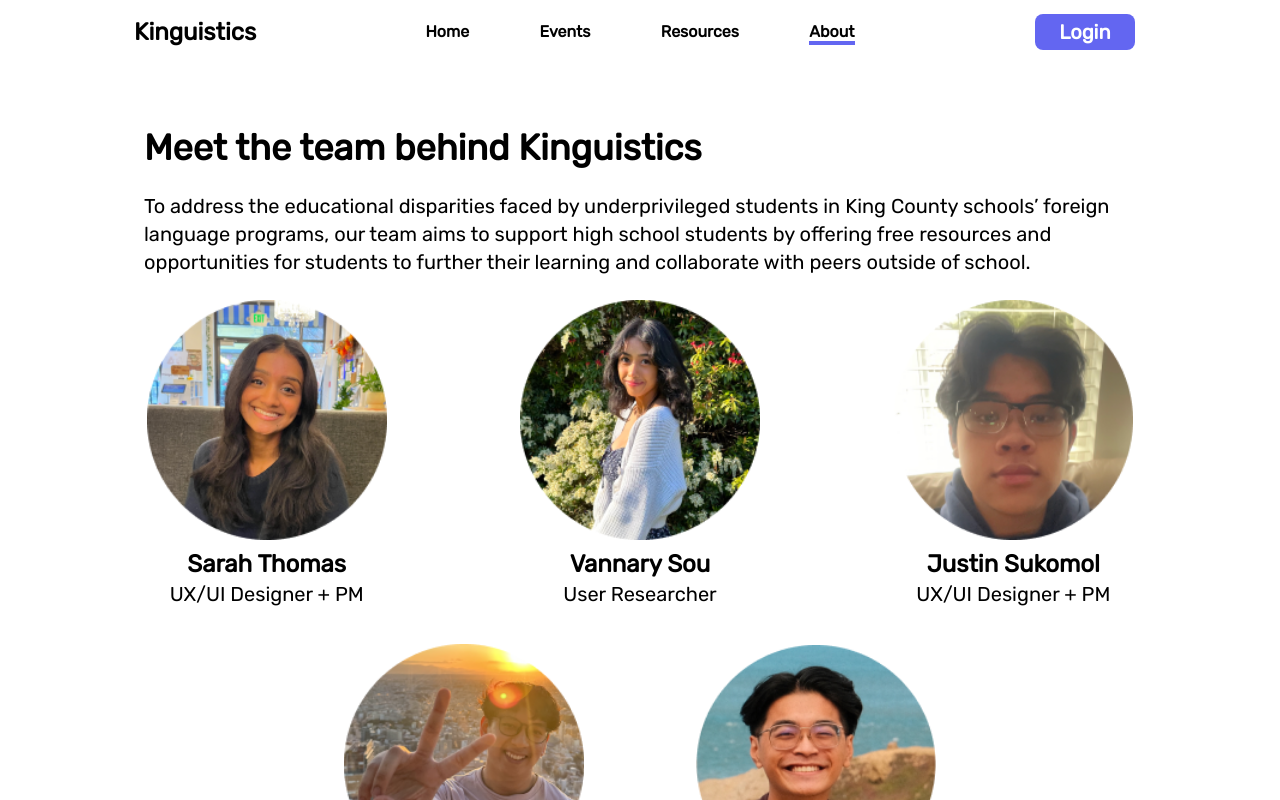
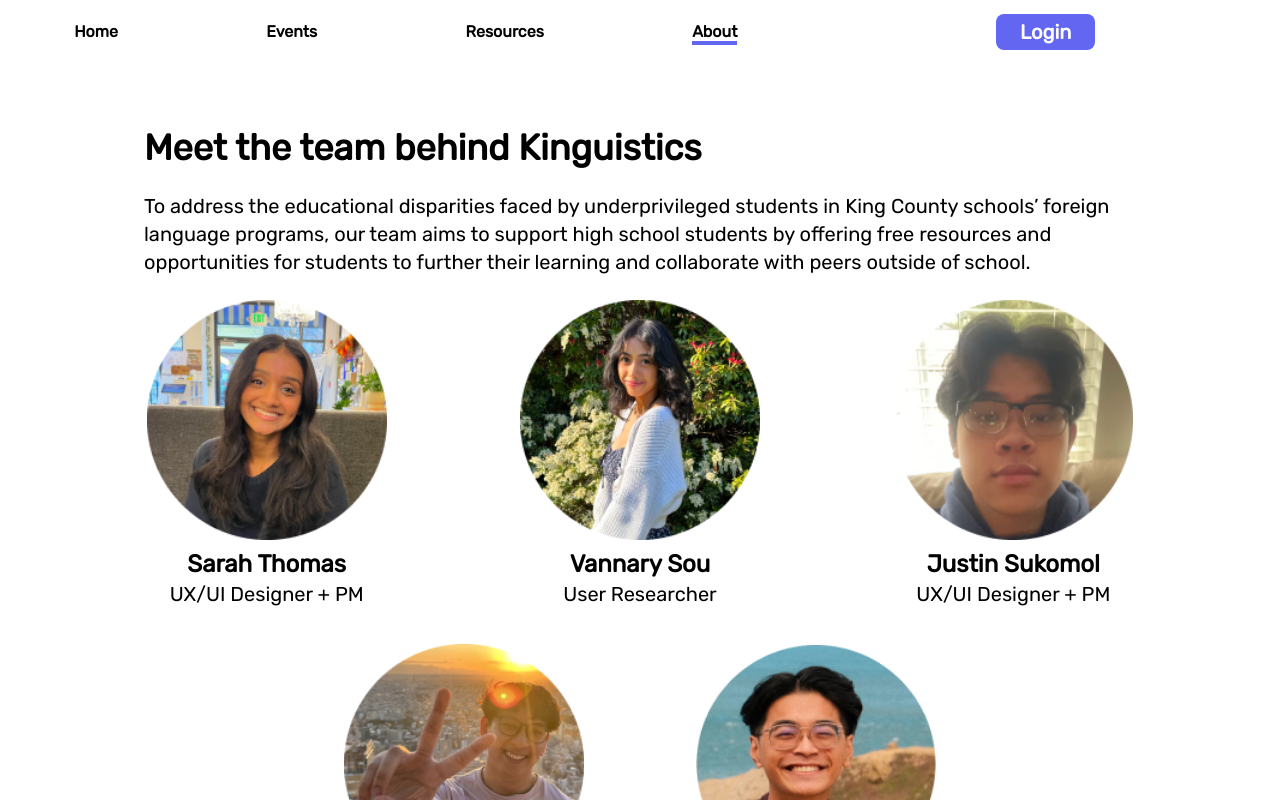
Before and after one commit to UW-INFO442-AU23/jelly-cats, a React (Create React App) app: page /about in a window 1280 px wide. Shown: the top 800 px of the page. Built offline with nearby package versions, Linux system fonts and the light colour scheme; no server answers.

Commit message:
testing out home button link

```diff
--- a/src/components/Navbar/Navbar.js
+++ b/src/components/Navbar/Navbar.js
@@ -66,10 +66,10 @@ export function Navbar(props) {
 
                     {/* Desktop Header */}
                     <ul className="fixed top-0 flex-row items-center justify-around hidden w-full h-16 bg-white sm:flex">
-                        <li className="basis-1/4 flex-center">
-                            {/*Changing navbar logo icon to "Kinguistics"*/}
+                       {/* <li className="basis-1/4 flex-center">
+                            {/*Changing navbar logo icon to "Kinguistics"
                             <Link to="/home" className={`font-black text-2xl ${location.pathname === '/home' ? '' : ''}`} >Kinguistics</Link>
-                        </li>
+                        </li> */}
                         <li>
                             <Link to="/home" className={`font-bold ${location.pathname === '/home' ? 'border-b-4 border-indigo-500' : ''}`} >Home</Link>
                         </li>
```
